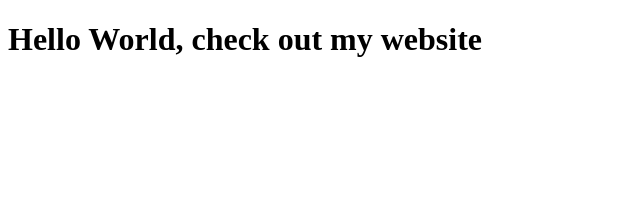
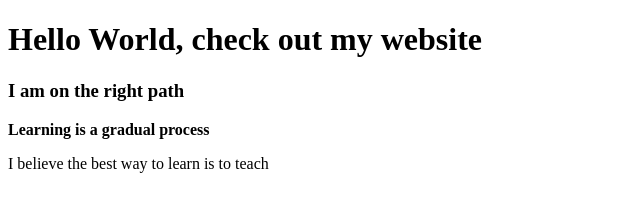
Before and after one commit to abrahamthecoder807/portfolio, a plain HTML site: page index.html in a window 1280 px wide. Shown: the whole page, without its empty margins (0-640 px from the left). Drawn offline with Linux system fonts and the light colour scheme.

Commit message:
Updating the file with daily challenge

```diff
--- a/index.html
+++ b/index.html
@@ -5,5 +5,12 @@
     </head>
     <body>
         <h1>Hello World, check out my website</h1>
+        <!--Daily challenge todays i  am tasked to use the following html elements
+        h3
+        strong
+        and the P element-->
+        <h3>I am on the right path</h3>
+        <strong>Learning is a gradual process</strong>
+        <p>I believe the best way to learn is to teach</p>
     </body>
 </html>
```
